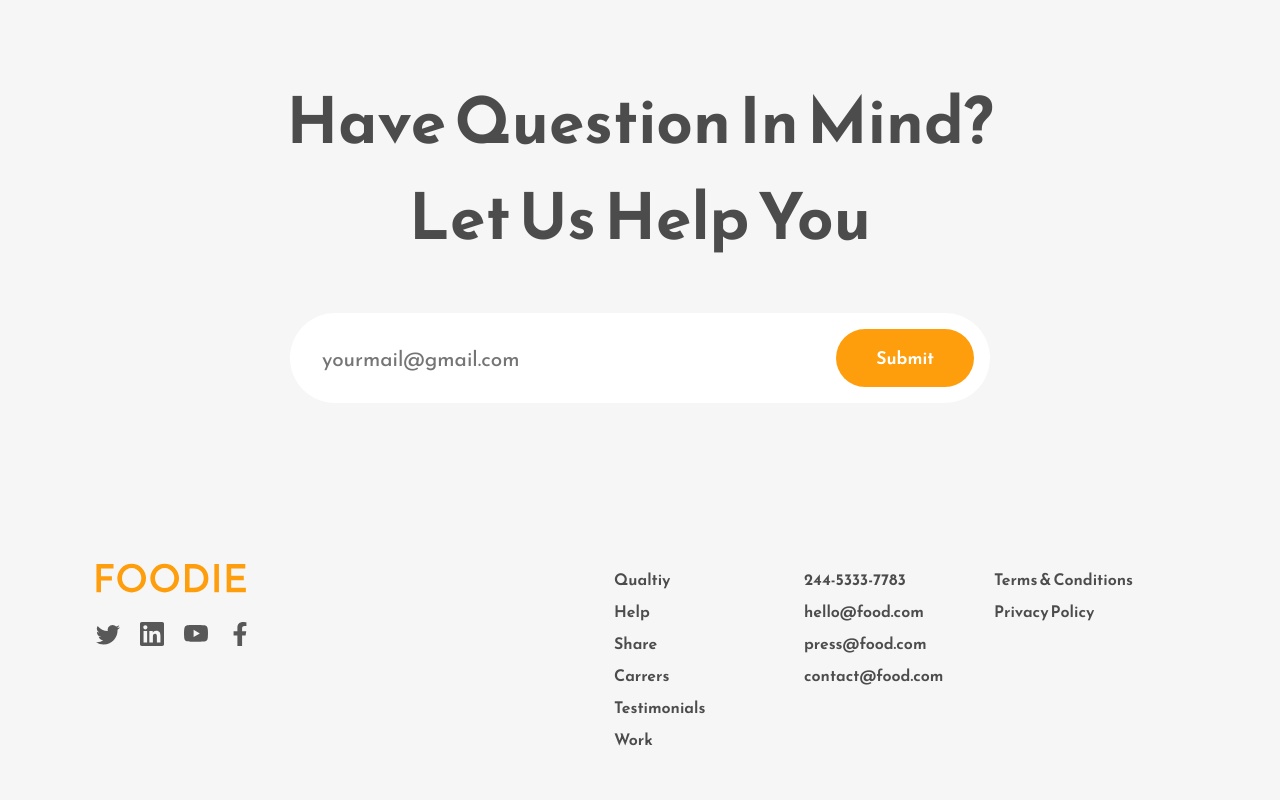
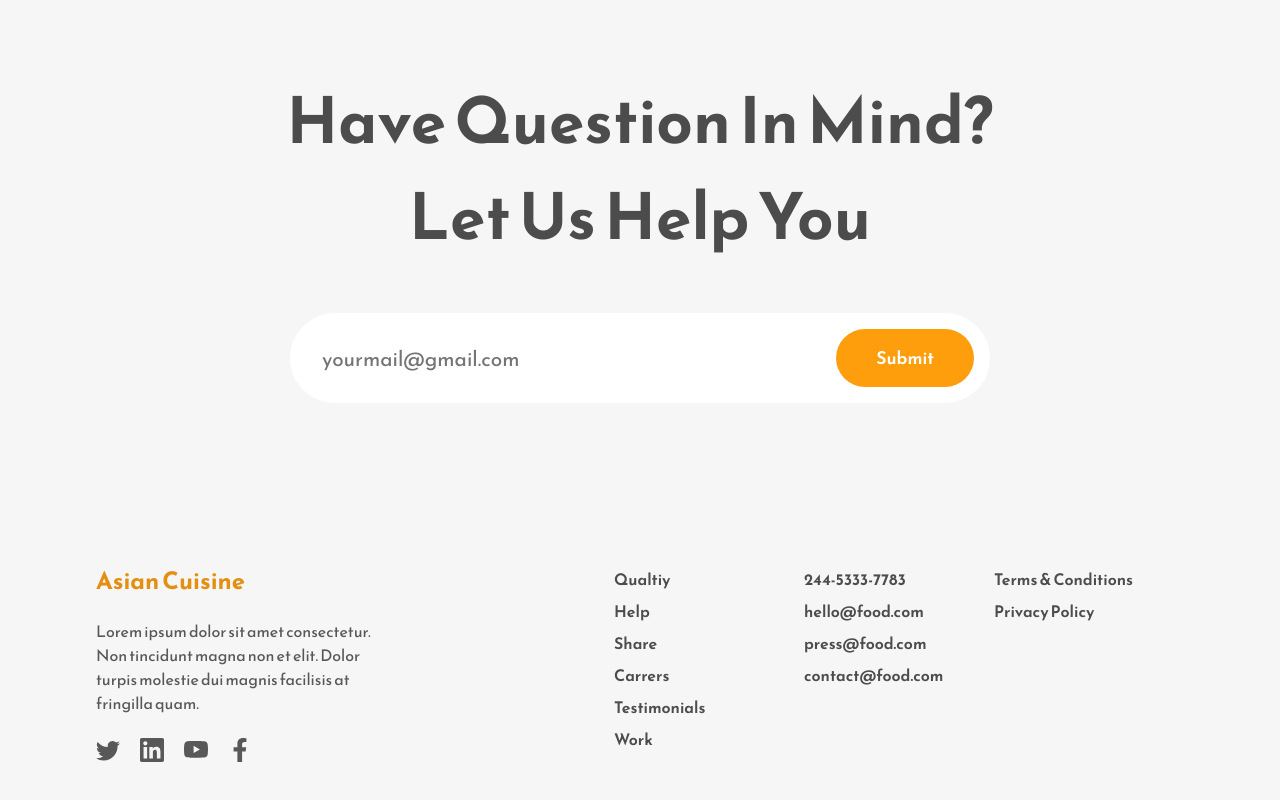
Before and after one commit to vasavinellore/asiancuisine, a React (Create React App) app: page / in a window 1280 px wide. Shown: the part 3378-4178 px from the top of the page. Built offline with nearby package versions, Linux system fonts and the light colour scheme.

Commit message:
Update Footer.js

```diff
--- a/src/Components/Footer.js
+++ b/src/Components/Footer.js
@@ -10,7 +10,10 @@ const Footer = () => {
     <div className="footer-wrapper">
       <div className="footer-section-one">
         <div className="footer-logo-container">
-          <img src={Logo} alt="" />
+        <h2 className="logof">Asian Cuisine</h2>
+        </div>
+        <div>
+          <p className="footerp">Lorem ipsum dolor sit amet consectetur. Non tincidunt magna non et elit. Dolor turpis molestie dui magnis facilisis at fringilla quam.</p>
         </div>
         <div className="footer-icons">
           <BsTwitter />
```
